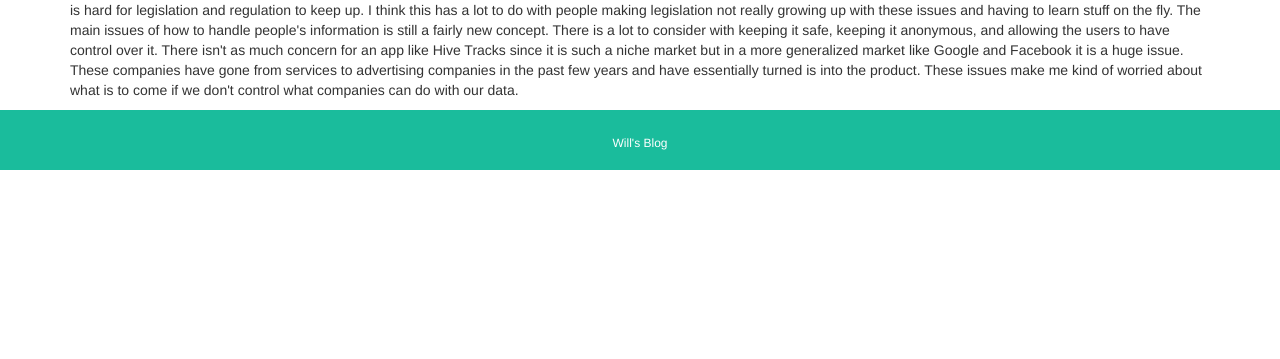
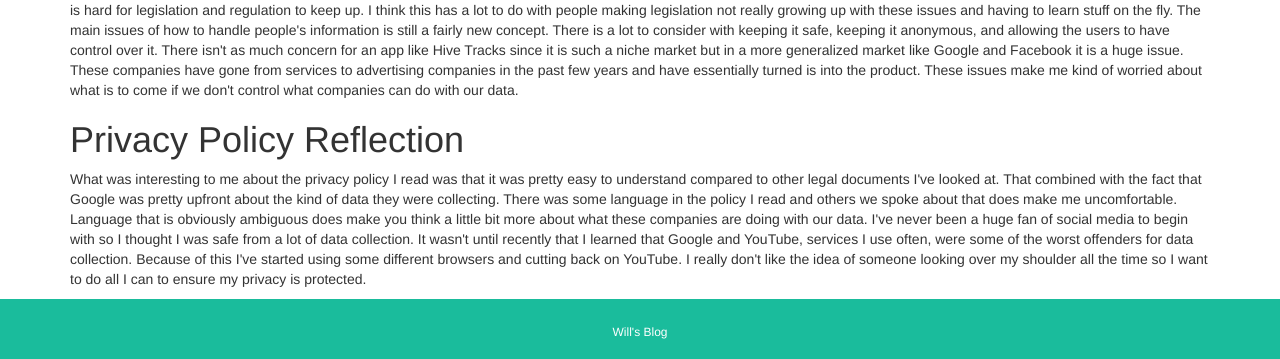
Before and after one commit to kepleywl/kepleywl.github.io, a plain HTML site: page index.html in a window 1280 px wide. Shown: the part 659-1018 px from the top of the page. Before the commit the page ends 829 px from the top, so only its background shows below. Drawn offline with nearby package versions, Linux system fonts and the light colour scheme.

Commit message:
privacy policy post

```diff
--- a/index.html
+++ b/index.html
@@ -54,6 +54,14 @@
             with our data.
         </p>
 
+        <h1>Privacy Policy Reflection</h1>
+        <p>
+            What was interesting to me about the privacy policy I read was that it was pretty easy to understand compared to other legal documents I've looked at. That combined with the fact that Google was pretty upfront about the kind of data they were collecting.
+            There was some language in the policy I read and others we spoke about that does make me uncomfortable. Language that is obviously ambiguous does make you think a little bit more about what these companies are doing with our data. I've never been a huge
+            fan of social media to begin with so I thought I was safe from a lot of data collection. It wasn't until recently that I learned that Google and YouTube, services I use often, were some of the worst offenders for data collection. Because of this I've started
+            using some different browsers and cutting back on YouTube. I really don't like the idea of someone looking over my shoulder all the time so I want to do all I can to ensure my privacy is protected.
+        </p>
+
 
     </div>
     <div class="footer-padding"></div>
```
